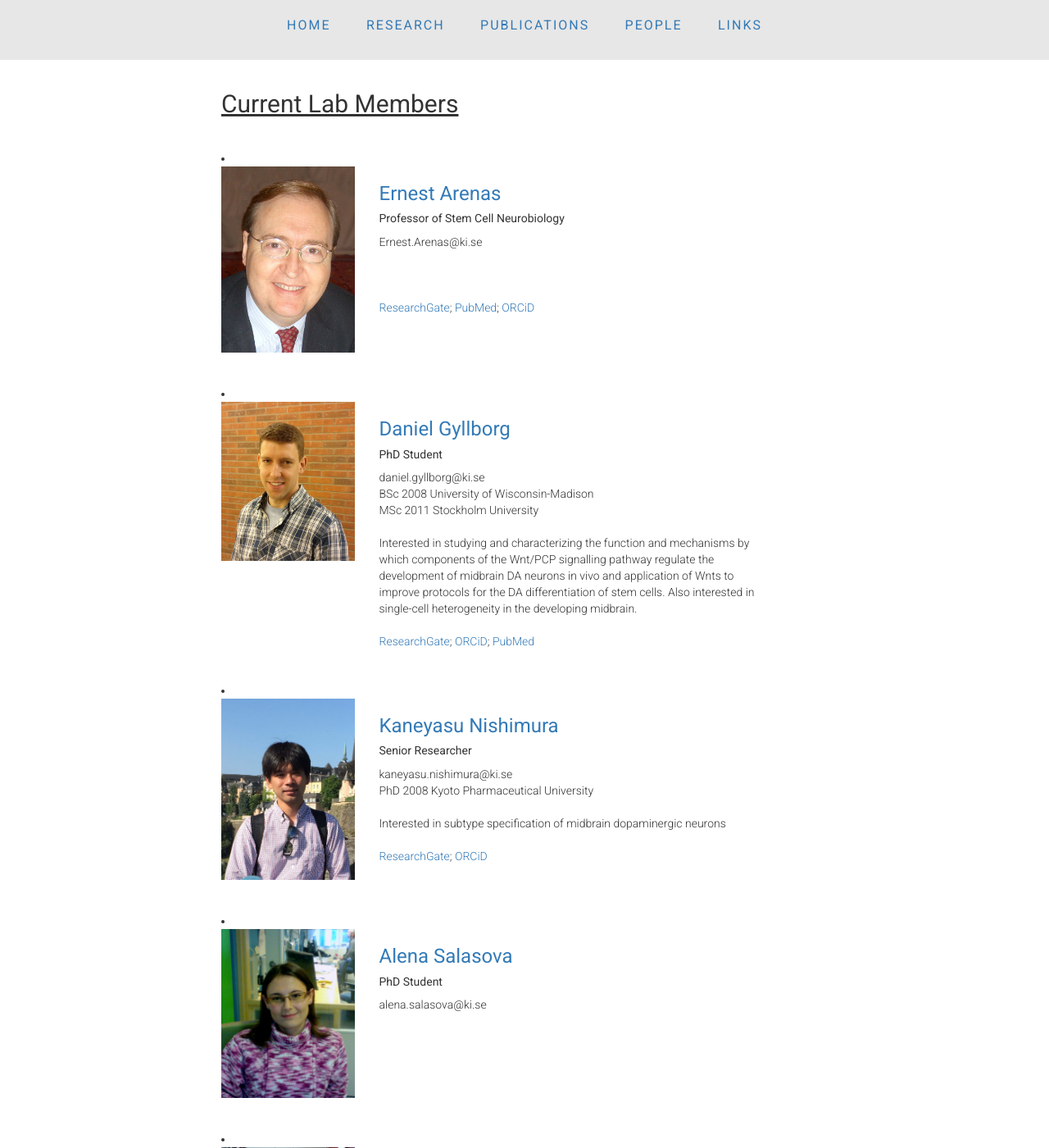
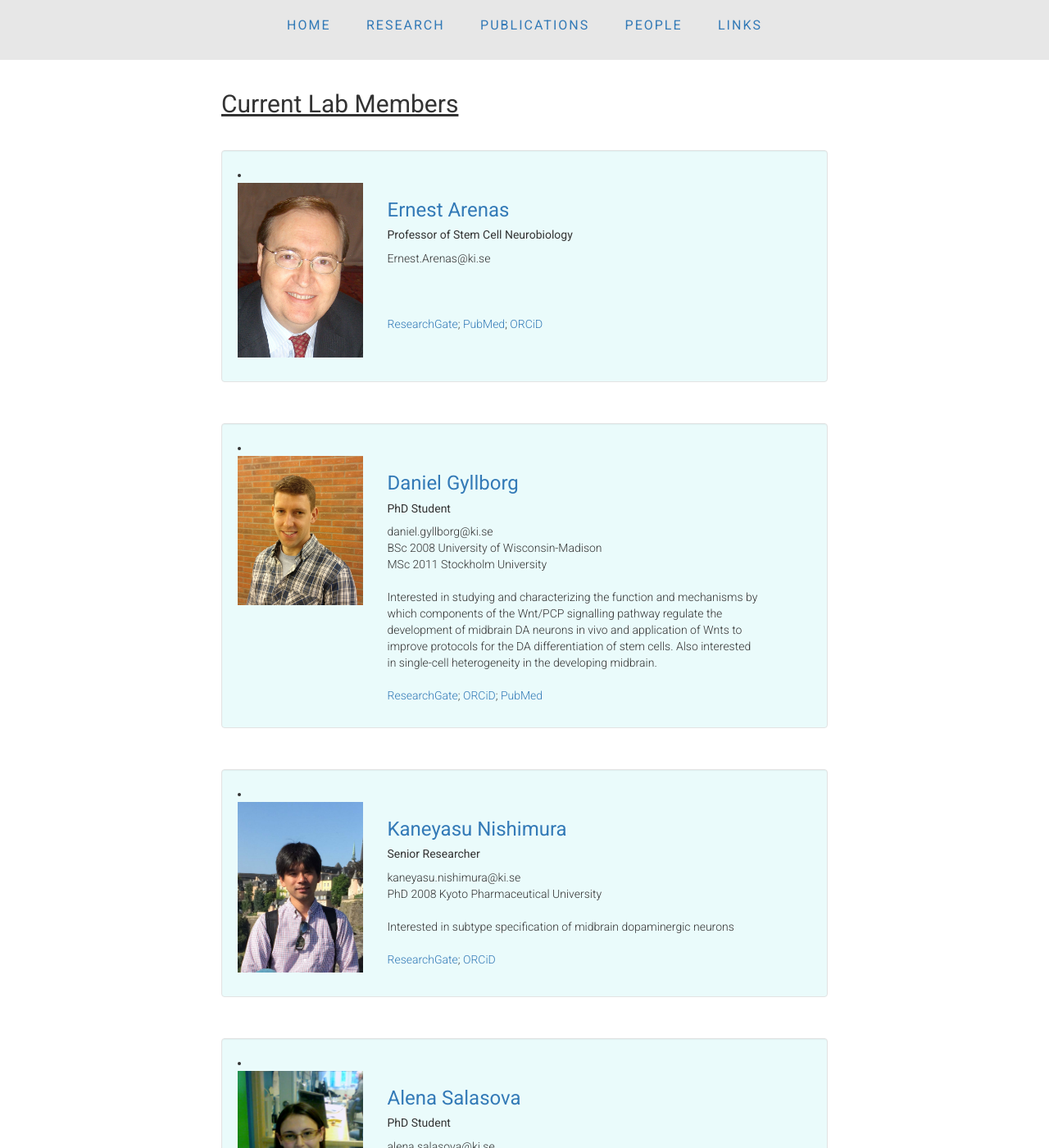
Before and after one commit to ArenasLab/arenaslab.github.io, a Jekyll site: the page people/index.html, which Jekyll copies as it is, in a window 1280 px wide and 1400 px high. Shown: the whole window at 82% size. Built offline with Jekyll 4.4.1, drawn with Linux system fonts in a browser that asks for light colours.

Commit message:
Update main.css

```diff
--- a/css/main.css
+++ b/css/main.css
@@ -109,6 +109,18 @@ section .row img {
 .news {
 
 }
+
+.wellb {
+    min-height: 20px;
+    padding: 19px;
+    margin-bottom: 20px;
+    background-color: #eafbfb;
+    border: 1px solid #e3e3e3;
+    border-radius: 4px;
+    -webkit-box-shadow: inset 0 1px 1px rgba(0,0,0,.05);
+    box-shadow: inset 0 1px 1px rgba(0,0,0,.05);
+}
+
 .news .posts { list-style-type: none; }
 
 .news .posts li { margin-bottom: 10px; }
```
